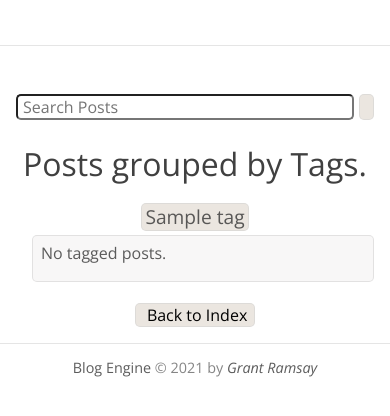
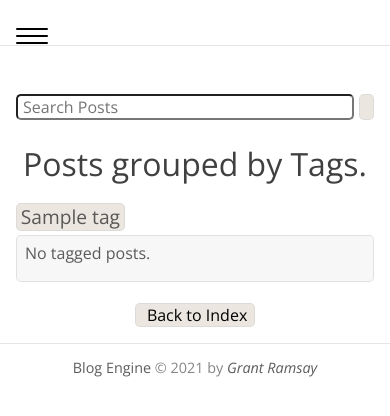
Before and after one commit to seapagan/pyBlog, a Django app: page /tags/ in a window 390 px wide. Shown: the top 416 px of the page. Run offline with Django 3.2, Linux system fonts and the light colour scheme; a user stored in the database is signed in; tables that the repository leaves empty hold one stand-in row (values such as "Sample post"); data that the repository does not hold is empty; parts of the project's set-up code (start-up, migrations or seed data) failed here and were passed over; some libraries are stand-ins or nearby versions.

Commit message:
implement responsive menu
Signed-off-by: Grant Ramsay <seapagan@gmail.com>

```diff
--- a/blog/static/blog/site.css
+++ b/blog/static/blog/site.css
@@ -55,6 +55,7 @@ body {
 
 .site_header_container {
   display: grid;
+  position: relative;
 }
 
 .site_header {
@@ -1001,6 +1002,108 @@ input#id_password2 {
   color: hsl(0, 100%, 60%);
 }
 
+/* Navigation menu for responsive sizes */
+
+.nav_toggle {
+  position: absolute !important;
+  top: -9999px !important;
+  left: -9999px !important;
+}
+
+.nav {
+  /* put this in to avoid a flash of navbar or reload */
+  display: none;
+}
+
+.nav_toggle_label {
+  position: absolute;
+  top: 20px;
+  left: 0;
+  margin-left: 1em;
+  align-items: center;
+  height: 1em;
+  display: none;
+}
+
+.nav_toggle_label span,
+.nav_toggle_label span::before,
+.nav_toggle_label span::after {
+  display: block;
+  background: black;
+  height: 2px;
+  width: 2em;
+  border-radius: 2px;
+  position: relative;
+}
+
+.nav_toggle_label span::before,
+.nav_toggle_label span::after {
+  content: "";
+  position: absolute;
+}
+
+.nav_toggle_label span::before {
+  bottom: 7px;
+}
+
+.nav_toggle_label span::after {
+  top: 7px;
+}
+
+nav {
+  position: absolute;
+  text-align: left;
+  top: 40px;
+  left: 5px;
+  background: var(--block-title);
+  border: 1px solid var(--faded-border);
+  border-radius: 5px;
+  margin: 0.2em;
+  /* width: calc(100% - 0.4em); */
+
+  transform: scale(1, 0);
+  transform-origin: top;
+  transition: transform 400ms ease-in-out;
+  padding: 0.5em;
+  opacity: 0.95;
+}
+
+nav ul {
+  margin: 0;
+  padding: 0;
+  list-style: none;
+}
+
+nav li {
+  margin-bottom: 0.7em;
+  margin-left: 1em;
+  margin-right: 1em;
+}
+
+nav a {
+  color: white;
+  text-decoration: none;
+  font-size: 1.2rem;
+  text-transform: uppercase;
+  opacity: 0;
+  transition: opacity 150ms ease-in-out;
+}
+
+nav a:hover {
+  color: #000;
+}
+
+.nav_toggle:checked ~ nav {
+  transform: scale(1, 1);
+  display: block;
+  z-index: 5;
+}
+
+.nav_toggle:checked ~ nav a {
+  opacity: 1;
+  transition: opacity 250ms ease-in-out 250ms;
+}
+
 @media screen and (max-width: 900px) {
   .content_container {
     display: block;
@@ -1026,6 +1129,10 @@ input#id_password2 {
 
   .site_header_heading {
     text-align: center;
+  }
+
+  .nav_toggle_label {
+    display: flex;
   }
 }
 
@@ -1098,6 +1205,25 @@ input#id_password2 {
     text-align: center;
   }
 
+  .tags_header {
+    text-align: center;
+  }
+
+  .tag_list_tag {
+    /* font-size: 1.5em; */
+    /* display: block; */
+    /* width: 100%; */
+    text-align: left;
+  }
+
+  .tag_list_tag a {
+    margin-left: 0;
+  }
+
+  .tag_list_post_list {
+    margin-left: 0;
+  }
+
   .profile_meta_wrapper {
     grid-template-columns: none;
     margin-top: 0;
--- a/blog/templates/blog/_header.html
+++ b/blog/templates/blog/_header.html
@@ -1,6 +1,7 @@
 {% load gravatar %}
 
 <header class="site_header_container">
+  {% include 'blog/_navbar.html' %}
   <h1 class="site_header"><a
       href="{% url 'blog:index' %}">{{ preferences.SitePreferences.sitename }}</a>
   </h1>
--- /dev/null
+++ b/blog/templates/blog/_navbar.html
@@ -0,0 +1,26 @@
+<label for="nav-toggle" class="nav_toggle_label">
+  <span></span>
+</label>
+<input type="checkbox" id="nav-toggle" class="nav_toggle">
+<nav class="nav">
+  <ul>
+    <li class="nav-link"><a href="{% url 'blog:index' %}">Index</a></li>
+    <hr>
+    <li class="nav-link"><a href="">Recent Posts</a></li>
+    <li class="nav-link"><a href="">Popular Posts</a></li>
+    <hr>
+    <li class="nav-link"><a href="{% url 'blog:tag_list' %}">Tags</a></li>
+
+    {% if user.is_authenticated %}
+    <li class="nav-link"><a href="{% url 'logout' %}">Logout</a></li>
+    <li class="nav-link"><a href="{% url 'my-profile' %}">Profile</a></li>
+    {% else %}
+    <li class="nav-link"><a href="{% url 'login' %}">Login</a></li>
+    <li class="nav-link"><a href="{% url 'register' %}">Register</a></li>
+    {% endif %}
+    {% if user.is_superuser %}
+    <hr>
+    <li class="nav-link"><a href="">Site Admin</a></li>
+    {% endif %}
+  </ul>
+</nav>
```
